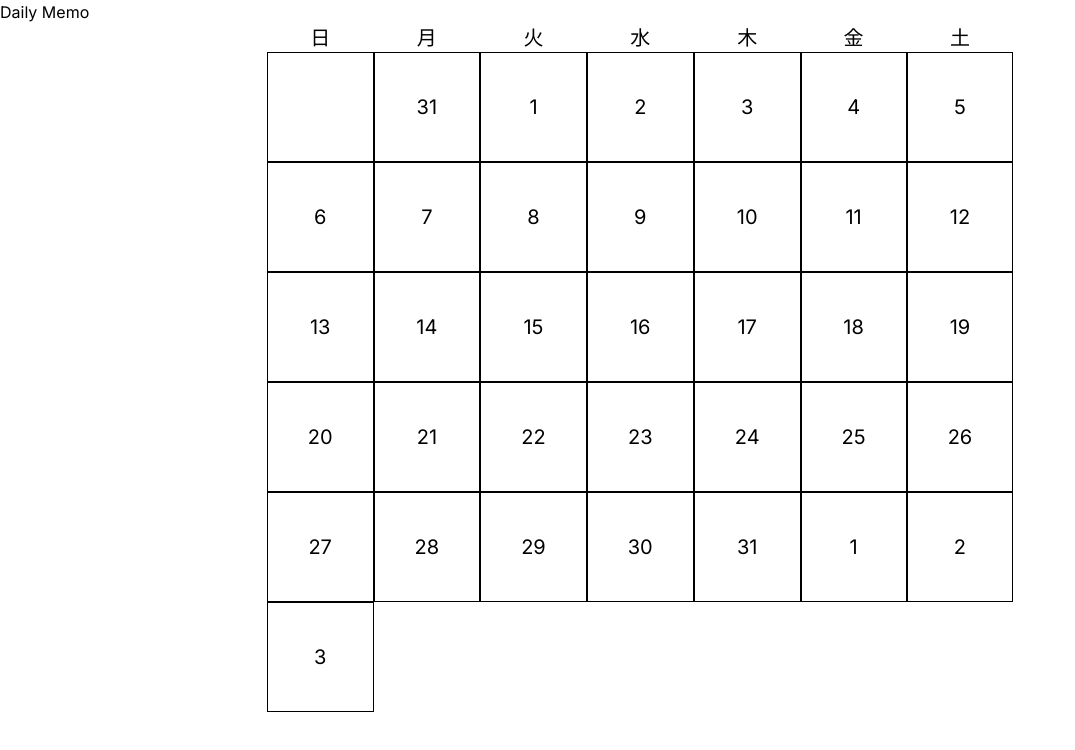
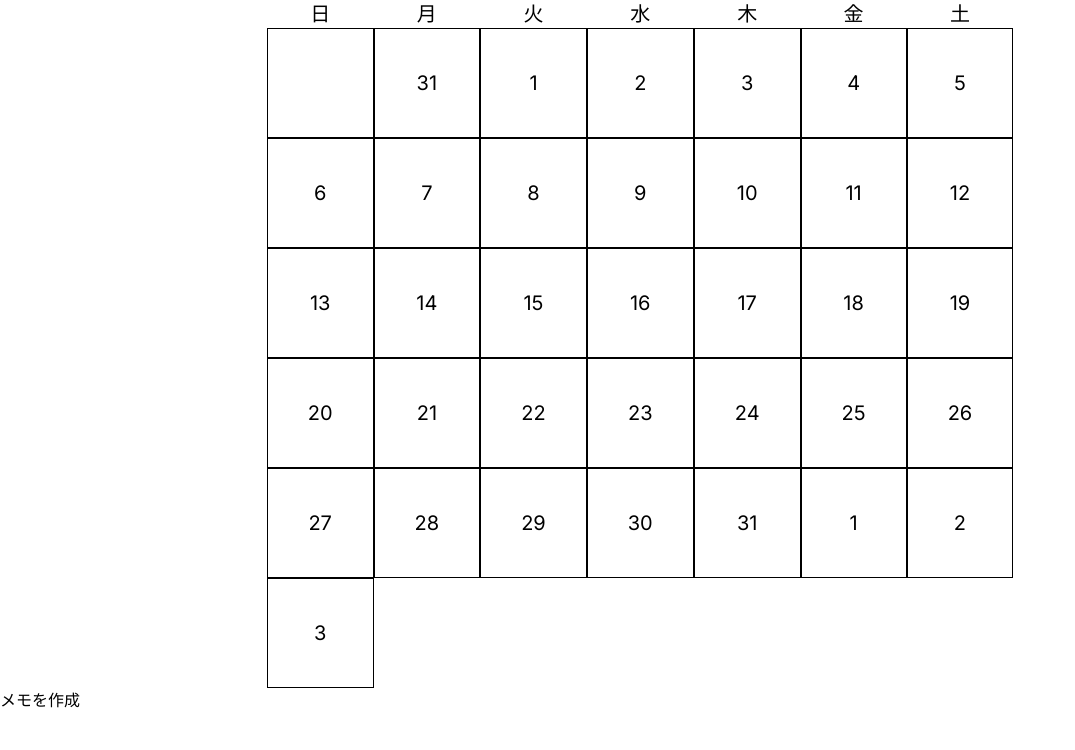
Before and after one commit to sasa-prog/DailyMemo, a Next.js app: page / in a window 1280 px wide. Both pictures are taken after a click on the button 320 px from the left and 107 px from the top of the page. Shown: the top 750 px of the page, without its empty margins (0-1075 px from the left). Built offline with nearby package versions, Linux system fonts and the light colour scheme.

Commit message:
add editor

```diff
--- a/app/layout.tsx
+++ b/app/layout.tsx
@@ -15,7 +15,7 @@ export default function RootLayout({
   children: React.ReactNode;
 }>) {
   return (
-    <html lang="en">
+    <html lang="ja">
       <body className={inter.className}>{children}</body>
     </html>
   );
--- /dev/null
+++ b/app/main.tsx
@@ -0,0 +1,15 @@
+'use client'
+
+import Calendar from "@/components/calendar/calendar"
+import { SideBarEditor } from "@/components/editor"
+import { useState } from "react"
+
+export default function MainView() {
+    const [viewSideEditor, setViewSideEditor] = useState(false)
+    return (
+        <>
+          <Calendar clickHandler={() => {setViewSideEditor(!viewSideEditor)}}/>
+          {viewSideEditor && <SideBarEditor />}
+        </>
+    )
+}
--- a/app/page.tsx
+++ b/app/page.tsx
@@ -1,12 +1,11 @@
-import Calendar from "@/components/calendar/calendar";
 import { Toaster } from "react-hot-toast";
+import MainView from "./main";
 
 export default function Home() {
   return (
     <>
       <Toaster />
-      <h1>Daily Memo</h1>
-      <Calendar />
+      <MainView />
     </>
   )
 }
--- a/components/calendar/calendar.tsx
+++ b/components/calendar/calendar.tsx
@@ -1,13 +1,17 @@
 'use client'
 import CalendarCol from "./calendarCol";
 
+type Props = {
+    clickHandler: Function;
+}
+
 const days = [0, 1, 2, 3, 4, 5, 6]
 
-export default function Calendar() {
+export default function Calendar({ clickHandler }: Props) {
     return (
       <div className="flex flex-row flex-nowrap justify-center">
         {days.map((day) => {
-          return (<CalendarCol key={day} day={day} />);
+          return (<CalendarCol key={day} day={day} clickHandler={clickHandler}/>);
         })}
       </div>
     )
--- a/components/calendar/calendarCol.tsx
+++ b/components/calendar/calendarCol.tsx
@@ -6,6 +6,7 @@ import CalendarDay from './calendarDay'
 
 type Props = {
     day: number;
+    clickHandler: Function;
 }
 
 type DataProps = {
@@ -52,7 +53,7 @@ const data: DataProps = [
 ]
 
 
-export default function CalendarColumn({day}: Props) {
+export default function CalendarColumn({day, clickHandler}: Props) {
     const dates: number[] = []
     data.forEach((data) => {
         const date = dayjs(data.date)
@@ -68,7 +69,7 @@ export default function CalendarColumn({day}: Props) {
         <div className="flex flex-col justify-stretch">
             <span className='text-center text-xl'>{dayStr}</span>
             {dates.map((date) => {
-                return (<CalendarDay key={date} day={date} />)
+                return (<CalendarDay key={date} day={date} clickHandler={clickHandler} />)
             })}
         </div>
     )
--- a/components/calendar/calendarDay.tsx
+++ b/components/calendar/calendarDay.tsx
@@ -3,11 +3,13 @@ import toast from "react-hot-toast";
 
 type Props = {
     day: number;
+    clickHandler: Function;
 }
 
-export default function CalendarDay({ day }: Props) {
+export default function CalendarDay({ day, clickHandler }: Props) {
     const onclick = () => {
         toast.success('予定特になし！')
+        clickHandler()
     }
     return (
             <button onClick={onclick} className='border border-solid border-black p-10 text-center text-xl' tabIndex={0}>
--- a/components/editor.tsx
+++ b/components/editor.tsx
@@ -8,6 +8,8 @@ export default function MemoEditor(props: PropsWithChildren) {
 
 export function SideBarEditor() {
     return (
-        <h2>メモを作成</h2>
+        <div className='flex'>
+            <h2>メモを作成</h2>
+        </div>
     )
 }
```
